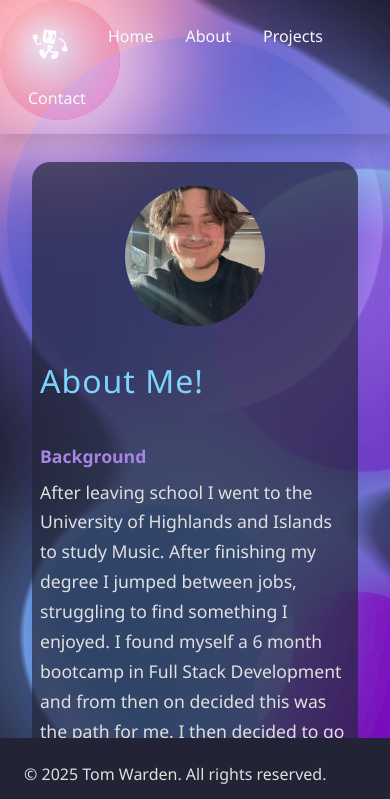
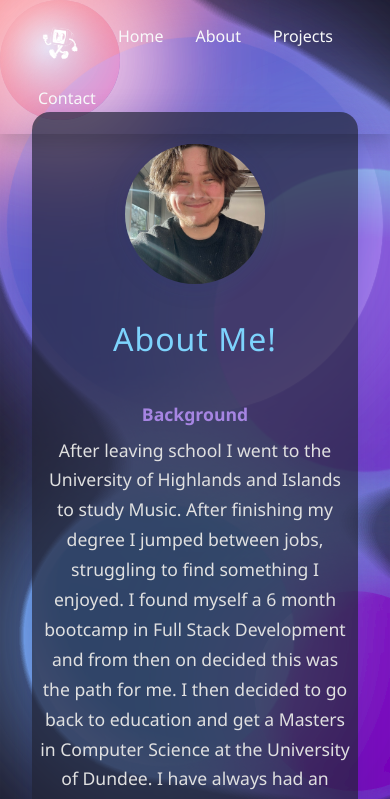
Before and after one commit to tomlukewarden/developer-portfolio, a React (Vite) app: page /about in a window 390 px wide. Shown: the top 799 px of the page. Built offline with nearby package versions, Linux system fonts and the light colour scheme.

Commit message:
fix: update responsive styles for about, footer, header, home, and project components

```diff
--- a/src/pages/styles/about.css
+++ b/src/pages/styles/about.css
@@ -62,22 +62,23 @@
   text-align: left;
 }
 
-/* Responsive for mobile */
-@media (max-width: 800px) {
+/* Responsive for tablets and mobile */
+@media (max-width: 900px) {
   .about-content {
     flex-direction: column;
-    padding: 24px 8px;
+    align-items: center;
+    padding: 32px 8px;
     gap: 24px;
+    margin-top: 80px;
   }
   .about-content .me {
-    width: 140px;
-    height: 140px;
-    margin-bottom: 12px;
+    width: 180px;
+    height: 180px;
   }
   .about-text h1 {
     font-size: 2rem;
   }
   .about-text h3 {
-    font-size: 1.1rem;
+    font-size: 1.2rem;
   }
 }
--- a/src/pages/styles/components/footer.css
+++ b/src/pages/styles/components/footer.css
@@ -56,3 +56,32 @@
   filter: none;
   transform: scale(1.1) rotate(-8deg);
 }
+
+@media (max-width: 700px) {
+  .footer {
+    font-size: 0.95rem;
+    padding: 16px 0 10px;
+    position: static; /* Avoid overlap issues on mobile */
+  }
+
+  .footer-container {
+    flex-direction: column;
+    align-items: center;
+    gap: 8px;
+    padding: 0 8px;
+    text-align: center;
+  }
+
+  .footer-links {
+    gap: 8px;
+    flex-wrap: wrap;
+    justify-content: center;
+  }
+
+  .footer-icon {
+    width: 22px;
+    height: 22px;
+    margin-left: 4px;
+    margin-right: 4px;
+  }
+}
--- a/src/pages/styles/components/header.css
+++ b/src/pages/styles/components/header.css
@@ -1,8 +1,19 @@
-
 .header-gradient {
   z-index: 100;
   position: fixed;
   width: 100%;
   top: 0;
   left: 0;
+  min-height: 64px;
+  padding: 0 32px;
+  box-sizing: border-box;
+  transition: padding 0.2s;
 }
+
+/* Responsive adjustments */
+@media (max-width: 700px) {
+  .header-gradient {
+    min-height: 48px;
+    padding: 0 10px;
+  }
+}
--- a/src/pages/styles/contact.css
+++ b/src/pages/styles/contact.css
@@ -74,6 +74,69 @@ button[type="submit"]:hover {
   background: #38bdf8;
 }
 
+/* About Section */
+.about-content {
+  display: flex;
+  flex-direction: row;
+  align-items: center;
+  justify-content: center;
+  min-height: 70vh;
+  max-width: 1200px;
+  margin: 130px auto 0 auto;
+  margin-bottom: 60px;
+  padding: 60px 32px;
+  background: rgba(34, 36, 56, 0.7);
+  border-radius: 18px;
+  box-shadow: 0 8px 32px rgba(31, 38, 135, 0.18);
+  position: relative;
+  z-index: 10;
+  gap: 40px;
+}
+
+.about-content .me {
+  width: 220px;
+  height: 220px;
+  object-fit: cover;
+  object-position: center;
+  border-radius: 50%;
+  margin-bottom: 0;
+  flex-shrink: 0;
+  box-shadow: 0 4px 24px rgba(31, 38, 135, 0.12);
+}
+
+.about-text {
+  display: flex;
+  flex-direction: column;
+  align-items: flex-start;
+  justify-content: center;
+  flex: 1;
+}
+
+.about-text h1 {
+  font-size: 2.5rem;
+  margin-bottom: 18px;
+  color: #7dd3fc;
+  letter-spacing: 1px;
+  text-align: left;
+}
+
+.about-text h3 {
+  font-size: 1.4rem;
+  margin-top: 28px;
+  margin-bottom: 10px;
+  color: #a685e2;
+  font-weight: 600;
+  text-align: left;
+}
+
+.about-text p {
+  font-size: 1.1rem;
+  line-height: 1.7;
+  color: #e0e0e0;
+  margin-bottom: 10px;
+  text-align: left;
+}
+
 /* Responsive */
 @media (max-width: 600px) {
   .contact-form {
@@ -82,3 +145,35 @@ button[type="submit"]:hover {
     max-width: 100%;
   }
 }
+
+/* Responsive for tablets and mobile */
+@media (max-width: 900px) {
+  .about-content {
+    flex-direction: column;
+    align-items: center;
+    padding: 32px 8px;
+    gap: 24px;
+    margin-top: 80px;
+  }
+  .about-content .me {
+    width: 140px;
+    height: 140px;
+    margin-bottom: 12px;
+  }
+  .about-text {
+    align-items: center;
+    text-align: center;
+    width: 100%;
+  }
+  .about-text h1,
+  .about-text h3,
+  .about-text p {
+    text-align: center;
+  }
+  .about-text h1 {
+    font-size: 2rem;
+  }
+  .about-text h3 {
+    font-size: 1.1rem;
+  }
+}
--- a/src/pages/styles/home.css
+++ b/src/pages/styles/home.css
@@ -74,3 +74,42 @@
     transform: translateY(0);
   }
 }
+
+@media (max-width: 700px) {
+  .logo {
+    width: 180px;
+    margin-top: 12px;
+  }
+
+  .page-wrapper {
+    padding-top: 56px;
+    margin-bottom: 16px;
+  }
+
+  .home-content {
+    padding-bottom: 20px;
+    padding-left: 8px;
+    padding-right: 8px;
+  }
+
+  .home-content h1 {
+    font-size: 2rem;
+  }
+
+  .home-content .subtitle {
+    font-size: 1rem;
+    margin: 8px 0 14px;
+  }
+
+  .home-content .tagline {
+    font-size: 0.98rem;
+    padding: 0 4px;
+    max-width: 100%;
+  }
+
+  .home-content img {
+    width: 90%;
+    max-width: 220px;
+    margin: 8px 0;
+  }
+}
--- a/src/pages/styles/project.css
+++ b/src/pages/styles/project.css
@@ -15,13 +15,13 @@
 }
 
 /* Responsive adjustments */
-@media (max-width: 600px) {
+@media (max-width: 700px) {
   .project-page-wrapper {
     padding: 8px;
     gap: 16px;
   }
   .project-card {
     max-width: 100%;
-    padding: 20px 8px;
+    padding: 16px 4px;
   }
 }
```
